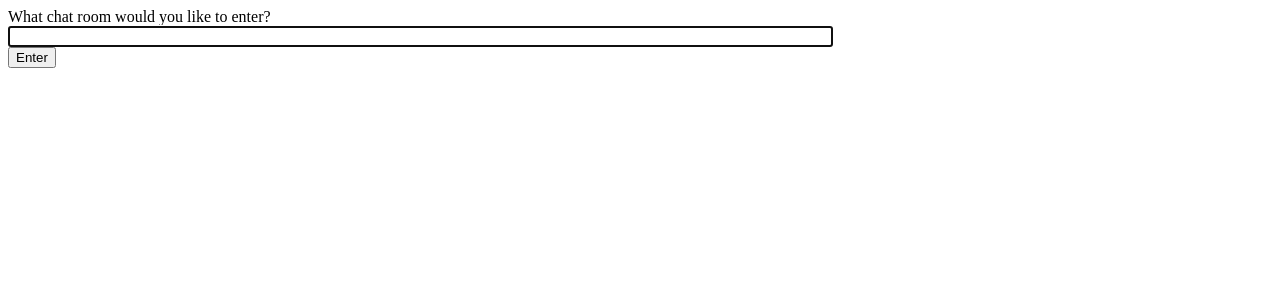
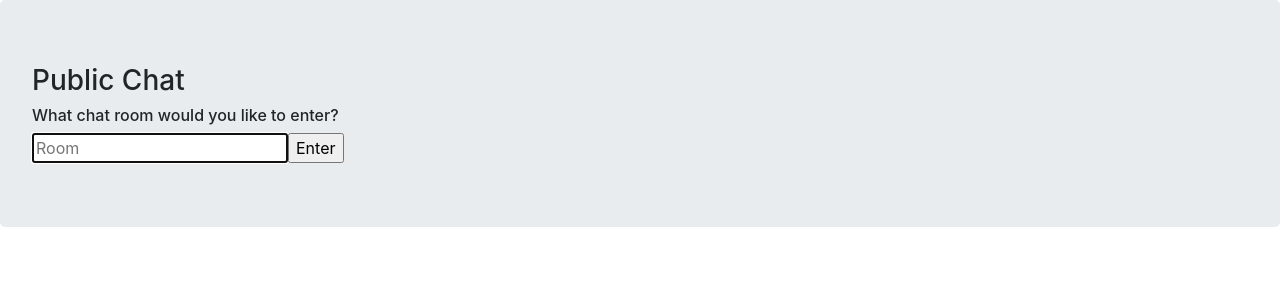
Before and after one commit to Dannyblazer/Public-Chat-Server, a Django app: page /chat/ in a window 1280 px wide. Shown: the top 300 px of the page. Run offline with Django 4.2, Linux system fonts and the light colour scheme.

Commit message:
Edited the index view page

```diff
--- a/chatapp/templates/chatapp/index.html
+++ b/chatapp/templates/chatapp/index.html
@@ -4,11 +4,21 @@
 <head>
     <meta charset="utf-8"/>
     <title>Chat Rooms</title>
+    <link rel="stylesheet" href="https://cdn.jsdelivr.net/npm/bootstrap@4.6.2/dist/css/bootstrap.min.css">
+    <link rel="stylesheet" href="https://cdn.jsdelivr.net/npm/bootstrap@5.2.3/dist/js/bootstrap.bundle.min.js">
 </head>
 <body>
-    What chat room would you like to enter?<br>
-    <input id="room-name-input" type="text" size="100"><br>
-    <input id="room-name-submit" type="button" value="Enter">
+    <div class="jumbotron">
+        <h3>Public Chat</h3>
+        <div class="d-flex flex-column justify-content-center">
+            <h6>What chat room would you like to enter?</h6>
+            <div class="d-flex flex-row">
+                <input id="room-name-input" type="text" placeholder="Room"><br>
+                <input id="room-name-submit" type="button" value="Enter">
+            </div>
+
+        </div>
+    </div>
 
     <script>
         document.querySelector('#room-name-input').focus();
@@ -23,5 +33,6 @@
             window.location.pathname = '/chat/' + roomName + '/';
         };
     </script>
+
 </body>
 </html>
```
Also changed, not shown: db.sqlite3 (added).
